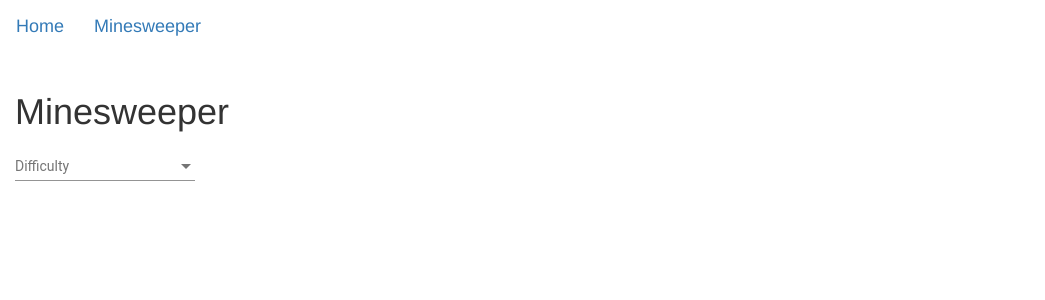
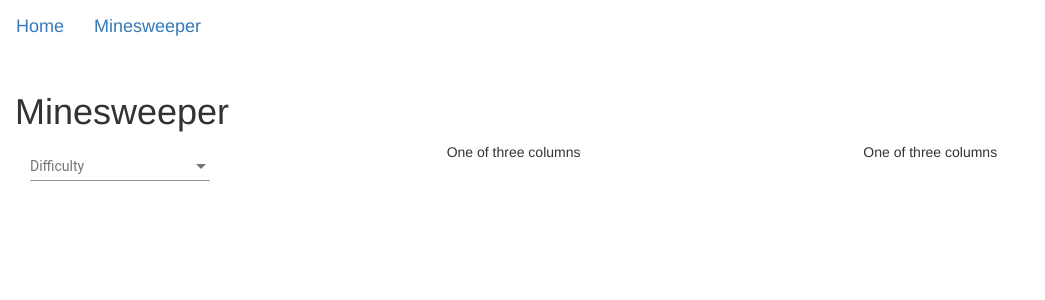
Before and after one commit to simon-lammes/angular-app, an Angular app: page /minesweeper in a window 1280 px wide. Shown: the top 300 px of the page, without its empty margins (0-1045 px from the left). Built offline with nearby package versions, Linux system fonts and the light colour scheme.

Commit message:
layout for timer and remaining bomb count

```diff
--- a/src/app/minesweeper/minesweeper-game/minesweeper-game.component.html
+++ b/src/app/minesweeper/minesweeper-game/minesweeper-game.component.html
@@ -1,5 +1,8 @@
 <div class="container-fluid">
   <h1>Minesweeper</h1>
+  <div class="container-fluid">
+    <div class="row">
+      <div class="col-sm-4">
         <mat-form-field>
           <mat-select [(value)]='selected' (selectionChange)='onSelectionChange()' placeholder="Difficulty">
             <mat-option *ngFor="let difficulty of difficulties" [value]="difficulty">
@@ -7,5 +10,15 @@
             </mat-option>
           </mat-select>
         </mat-form-field>
+      </div>
+      <div class="col-sm-4">
+        One of three columns
+      </div>
+      <div class="col-sm-4">
+        One of three columns
+      </div>
+    </div>
+  </div>
+
   <app-mine-field [isGameRunning]='isGameRunning' [gameCells]='gameCells' (revealed)='onRevealed($event)'></app-mine-field>
 </div>
```
Lines whose indentation alone changed are shown as unchanged.
